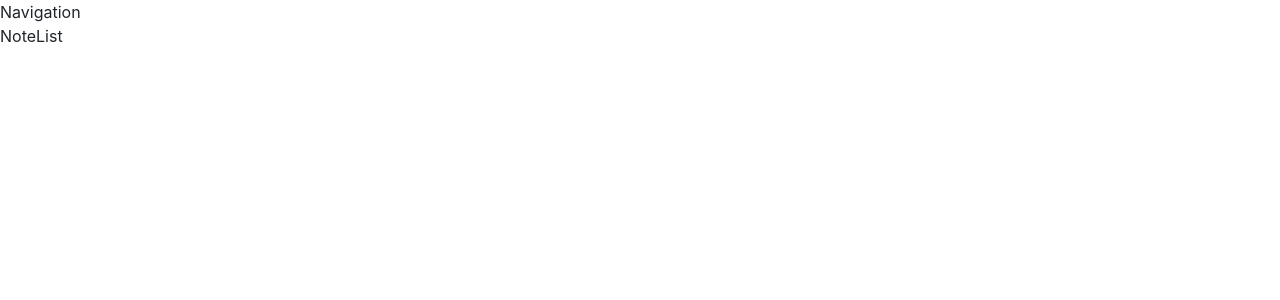
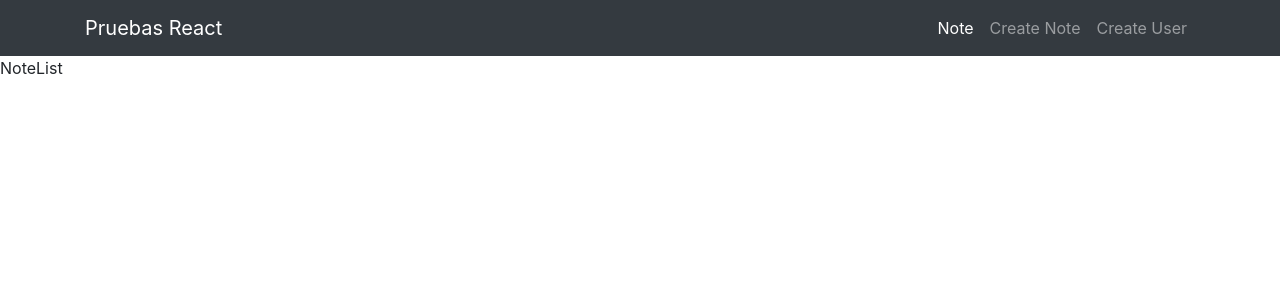
Before and after one commit to gianValentin/react-pruebas, a React (Create React App) app: page / in a window 1280 px wide. Shown: the top 300 px of the page. Built offline with nearby package versions, Linux system fonts and the light colour scheme.

Commit message:
list-bootstrap

```diff
--- a/package.json
+++ b/package.json
@@ -6,6 +6,7 @@
     "@testing-library/jest-dom": "^5.11.9",
     "@testing-library/react": "^11.2.5",
     "@testing-library/user-event": "^12.6.3",
+    "axios": "^0.21.1",
     "bootstrap": "^4.6.0",
     "react": "^17.0.1",
     "react-dom": "^17.0.1",
--- a/src/components/CreateUser.js
+++ b/src/components/CreateUser.js
@@ -1,10 +1,49 @@
+import axios from 'axios'
 import React, { Component } from 'react'
 
 export default class CreateUser extends Component {
+
+    constructor(props) {
+        super(props)
+        this.state = {
+            users: [],
+            userName: ''
+        }
+    }
+
+    async componentDidMount() {
+        const res = await axios.get('https://rickandmortyapi.com/api/character');
+        this.setState({ users: res.data.results })
+    }
+
+    buscarUser = (e) => {
+        this.setState({ userName: e.target.value })
+    }
+
     render() {
         return (
-            <div>
-                CreateUser
+            <div className="row">
+                <div className="col-md-4">
+                    <div className="card card-body">
+                        <h3>Create New User</h3>
+                        <form >
+                            <div className="form-group">
+                                <input type="text" className="form-control" onChange={this.buscarUser} />
+                            </div>
+                        </form>
+                    </div>
+                </div>
+                <div className="col-md-8">
+                    <ul className="list-group">
+                        {
+                            this.state.users.map((user, i) => (
+                                <li className="list-group-item list-group-item-action" key={i}>
+                                    {user.name}
+                                </li>
+                            ))
+                        }
+                    </ul>
+                </div>
             </div>
         )
     }
--- a/src/components/Navigation.js
+++ b/src/components/Navigation.js
@@ -1,11 +1,31 @@
 import React, { Component } from 'react'
+import { Link } from 'react-router-dom'
 
 export default class Navigation extends Component {
     render() {
         return (
-            <div>
-                Navigation
-            </div>
+            <nav className="navbar navbar-expand-lg navbar-dark bg-dark">
+                <div className="container">
+                    <Link className="navbar-brand" to="/">Pruebas React</Link>
+                    <button className="navbar-toggler" type="button" data-toggle="collapse" data-target="#navbarSupportedContent" aria-controls="navbarSupportedContent" aria-expanded="false" aria-label="Toggle navigation">
+                        <span className="navbar-toggler-icon"></span>
+                    </button>
+
+                    <div className="collapse navbar-collapse" id="navbarSupportedContent">
+                        <ul className="navbar-nav ml-auto">
+                            <li className="nav-item active">
+                                <Link className="nav-link" to="/">Note</Link>
+                            </li>
+                            <li className="nav-item">
+                                <Link className="nav-link" to="/create">Create Note</Link>
+                            </li>
+                            <li className="nav-item dropdown">
+                                <Link className="nav-link" to="/user">Create User</Link>
+                            </li>
+                        </ul>
+                    </div>
+                </div>
+            </nav>
         )
     }
 }
```
Also changed, not shown: 1 other file (tests, documents, lock files or other folders).
